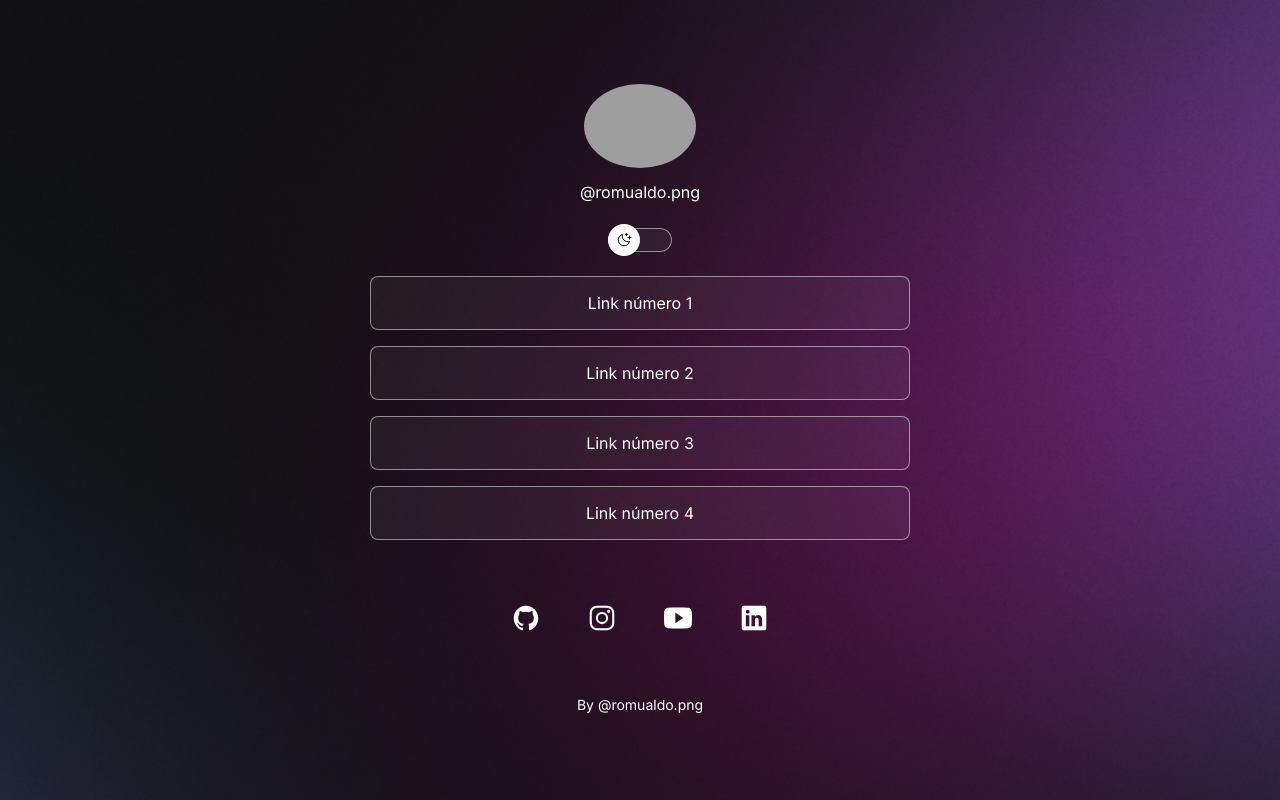
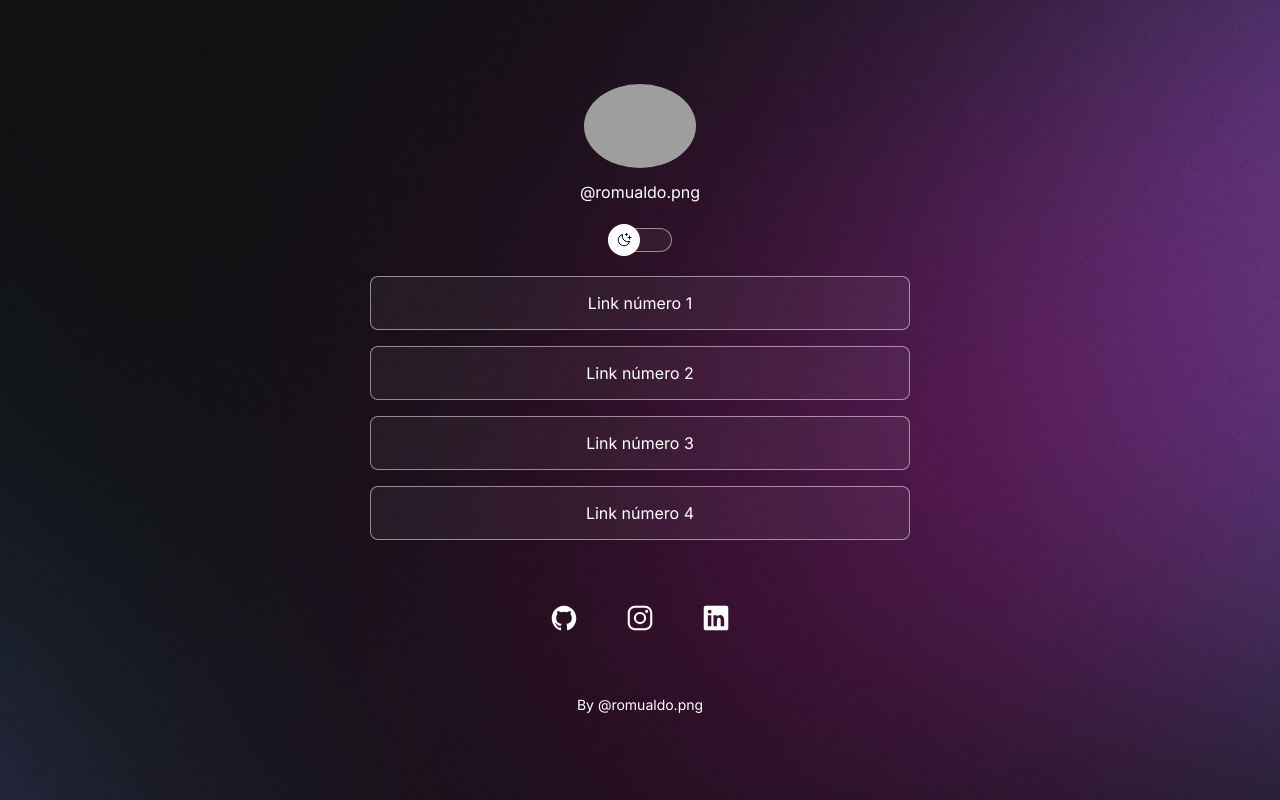
Before and after one commit to GuilhermeAlencarM/Link-Tree, a plain HTML site: page index.html in a window 1280 px wide. Shown: the top 800 px of the page. Drawn offline with nearby package versions, Linux system fonts and the light colour scheme; grey boxes are pictures that could not be loaded.

Commit message:
remove yt icon

```diff
--- a/index.html
+++ b/index.html
@@ -48,9 +48,6 @@
           <ion-icon name="logo-instagram"></ion-icon>
         </a>
         <a href="http://" target="_blank">
-          <ion-icon name="logo-youtube"></ion-icon>
-        </a>
-        <a href="http://" target="_blank">
           <ion-icon name="logo-linkedin"></ion-icon>
         </a>
       </div>
```
